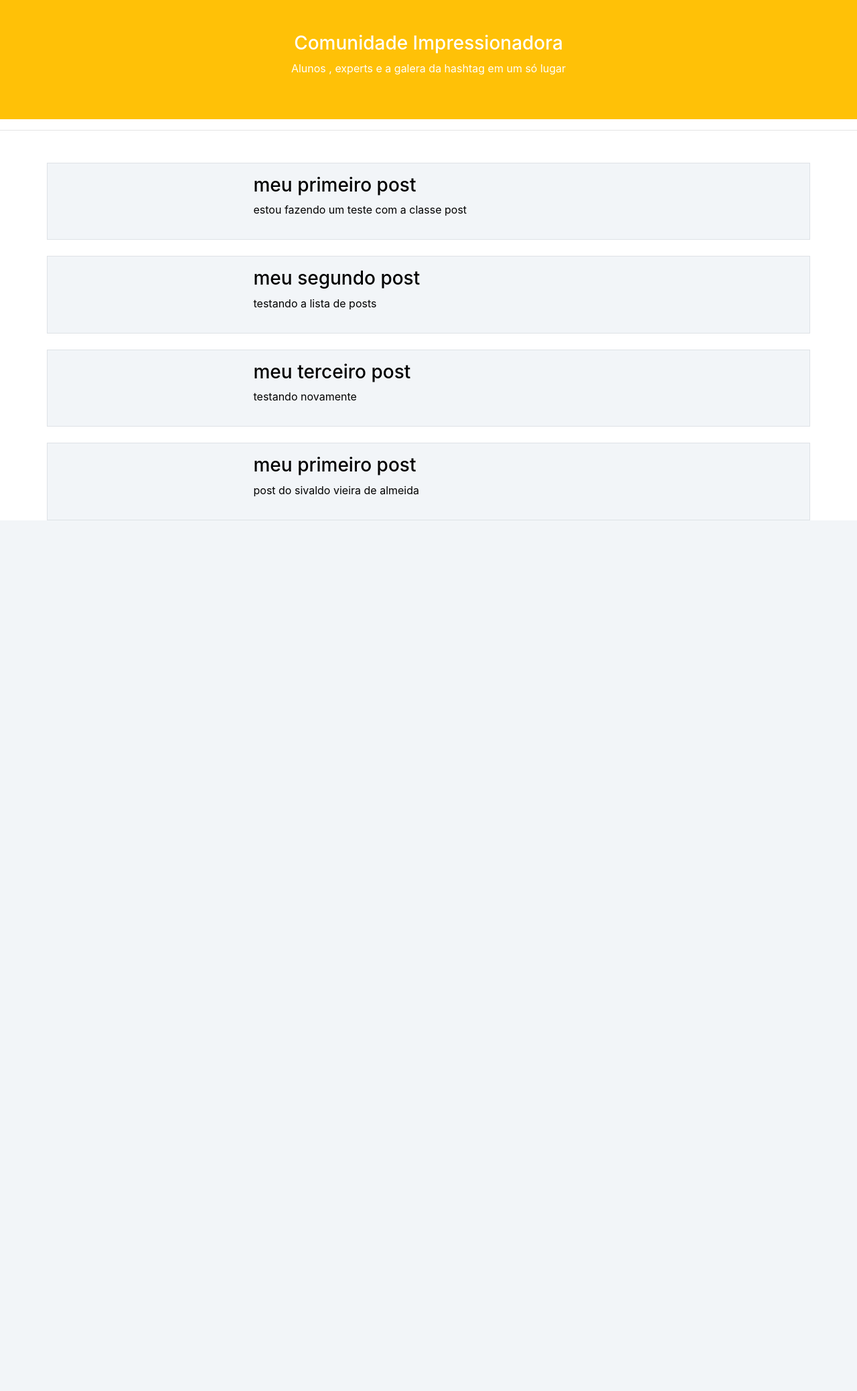
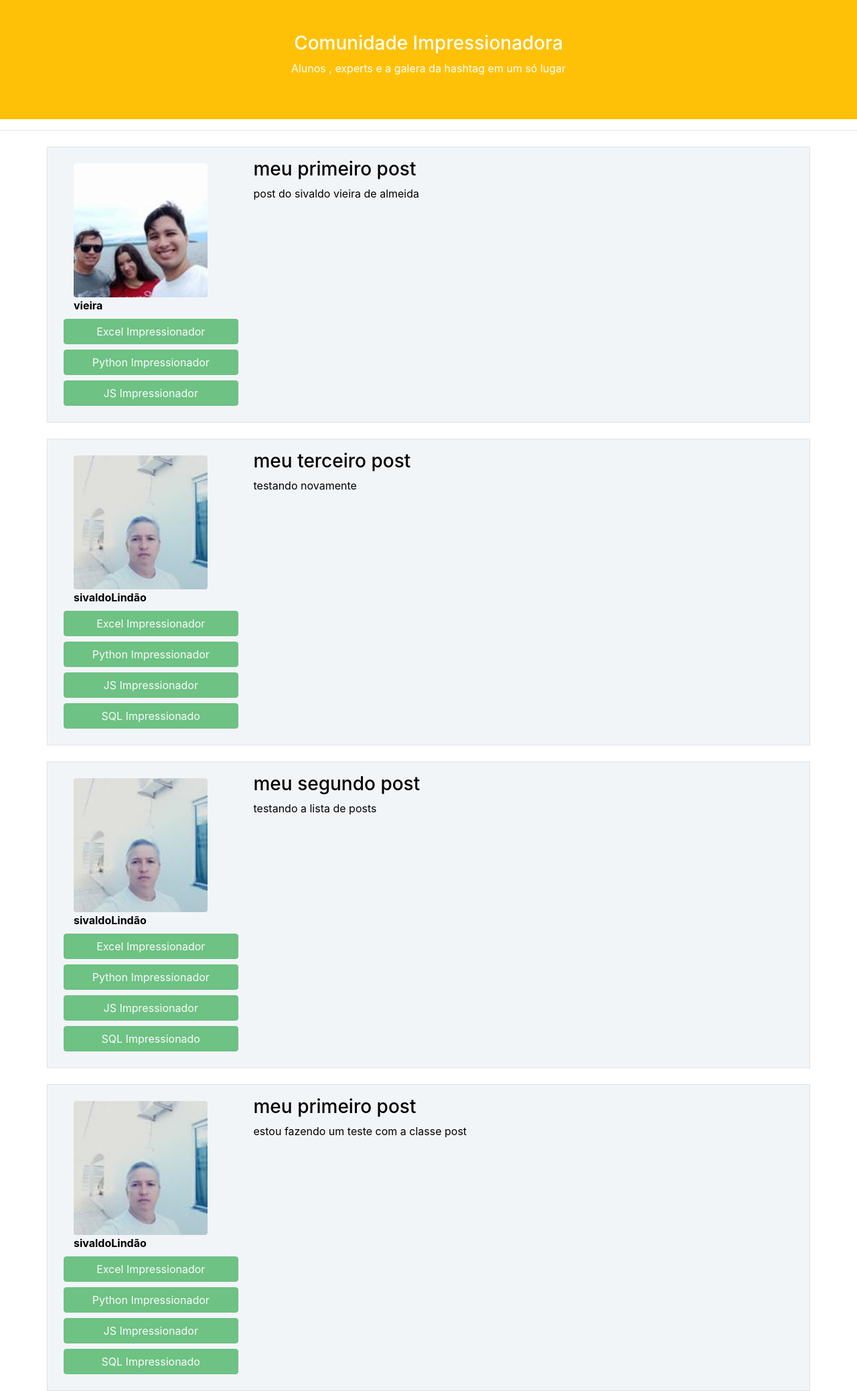
Before and after one commit to sivaldo-almeida1973/SiteComunidadePythonFlask, a Flask app: page / in a window 1280 px wide. Shown: the part 56-2133 px from the top of the page at 67% size. Before the commit the page ends 833 px from the top, so only its background shows below. Run offline with Flask 3, Linux system fonts and the light colour scheme; some libraries are stand-ins or nearby versions.

Commit message:
Terminando Edição dos Posts

```diff
--- a/comunidadeimpressionadora/routes.py
+++ b/comunidadeimpressionadora/routes.py
@@ -14,7 +14,7 @@ from PIL import Image
 @app.route('/')   #pagina de inicio
 def home():
     #pegar posts do bd
-    posts = Post.query.all()
+    posts = Post.query.order_by(Post.id.desc())#ordena os posts em ordem decrescente
     return render_template('home.html', posts=posts)#envia os posts  para pagina home.html
 
 @app.route('/contato')  #pagina de contatos
--- a/comunidadeimpressionadora/static/style.css
+++ b/comunidadeimpressionadora/static/style.css
@@ -49,3 +49,8 @@ color: white !important; /* Força a cor branca para a marca */
     background: #f2f5f8 !important;
     color: #000 !important;
 }
+
+  .image img {
+    width: 200px; /* Defina a largura desejada */
+    height: 200px; /* Defina a altura desejada */
+    object-fit: cover; /* Garante que a imagem se ajuste ao contêiner */}
--- a/comunidadeimpressionadora/templates/home.html
+++ b/comunidadeimpressionadora/templates/home.html
@@ -8,18 +8,24 @@
 </div>
 <hr>
 
-<div class="container mt-5">
-
-
+<div class="container mt-3">
 
        {% for post in posts %}
      <div class="row  border mt-4 p-3 meupost">
         <div class="col col-3  ">
               <div class="image p-2">
-                  <img src="{{ foto_perfil }}" class="rounded" width="150">
+                  <img src="{{ url_for('static', filename='fotos_perfil/{}'.format(post.autor.foto_perfil)) }}" class="rounded" width="200" >
+                    <strong>{{ post.autor.username }}</strong>
+
+                  <div class="row justify-content-center">
+                        <!--percorre a lista de cursos que o usuario esta escrito e exibe-->
+                        {% for curso in post.autor.cursos.split(';') %}
+                             <button type="button" class="btn btn-success mt-2 btn-block" disabled>{{ curso }}</button>
+                        {% endfor %}
+                </div>
+
               </div>
         </div>
-
         <div class="col col-9" >
             <h3>{{ post.titulo }}</h3>
             <p>{{ post.corpo }}</p>
@@ -27,8 +33,6 @@
     </div>
       {% endfor %}  <!--exibe os posts-->
 
-
 </div>
 
-
 {% endblock %}
--- a/comunidadeimpressionadora/templates/perfil.html
+++ b/comunidadeimpressionadora/templates/perfil.html
@@ -8,7 +8,7 @@
              <div class="d-flex align-items-center">
 
                     <div class="image p-2">
-                        <img src="{{ foto_perfil }}" class="rounded" width="150">
+                        <img src="{{ foto_perfil }}" class="rounded"  width="180" height="140">
                     </div>
 
                 <div class="ml-3 w-100">
@@ -53,10 +53,7 @@
         {% for curso in current_user.cursos.split(';') %}
              <button type="button" class="btn btn-success mt-2 " disabled>{{ curso }}</button>
         {% endfor %}
-
-
     </div>
-
 </div>
 
 {% block form_editar_perfil %}
```
Also changed, not shown: comunidadeimpressionadora/templates/usuarios.html (+7 -7 lines), comunidadeimpressionadora/static/fotos_perfil/pinterest-28b3f368831b6b88d.jpg (added), instance/comunidade.db.
